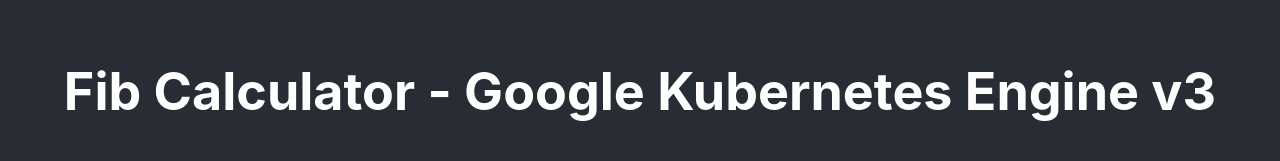
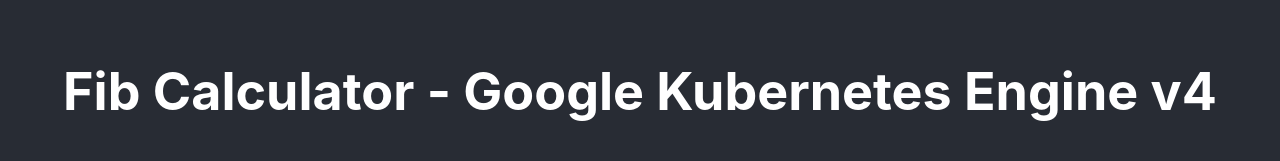
Before and after one commit to mbezyan/multi-k8s, a React (Create React App) app in the folder client/: page / in a window 1280 px wide. Shown: the part 438-599 px from the top of the page. Built offline with nearby package versions, Linux system fonts and the light colour scheme; no server answers.

Commit message:
Update version in page header

```diff
--- a/client/src/App.js
+++ b/client/src/App.js
@@ -13,7 +13,7 @@
           <header className="App-header">
             <img src={logo} className="App-logo" alt="logo" />
             <h1 className="App-title">
-              Fib Calculator - Google Kubernetes Engine v3
+              Fib Calculator - Google Kubernetes Engine v4
             </h1>
             <Link to="/">Home</Link>
             <Link to="/otherpage">Other Page</Link>
```
